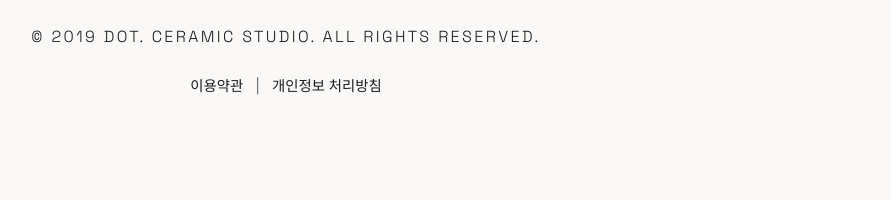
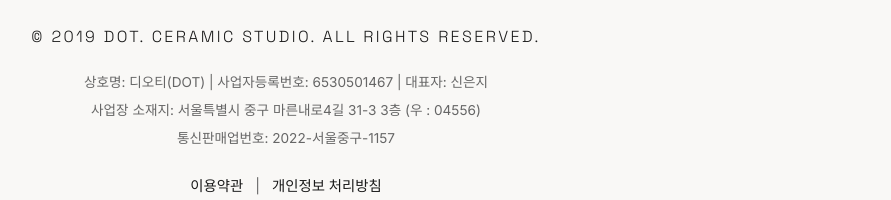
Before and after one commit to nomelancholy/dayoff, a React (Vite) app: page / in a window 1280 px wide. Shown: the part 2215-2415 px from the top of the page, without its empty margins (354-1245 px from the left). Before the commit the page ends 2376 px from the top, so only its background shows below. Built offline with nearby package versions, Linux system fonts and the light colour scheme; no server answers; a web font is replaced by a local one.

Commit message:
Add business information to Footer component
- Included company name, registration number, representative name, business address, and communication sales number in the Footer component for legal compliance and transparency.
- Enhanced the layout with additional styling for better readability.

```diff
--- a/app/common/components/Footer.tsx
+++ b/app/common/components/Footer.tsx
@@ -12,6 +12,15 @@ export const Footer = () => {
       <p className="mono text-dot-primary">
         © 2019 DOT. CERAMIC STUDIO. ALL RIGHTS RESERVED.
       </p>
+      <div className="mt-5 space-y-1 text-[0.8rem] leading-6 text-dot-secondary md:text-[0.85rem]">
+        <p>
+          상호명: 디오티(DOT) | 사업자등록번호: 6530501467 | 대표자: 신은지
+        </p>
+        <p>
+          사업장 소재지: 서울특별시 중구 마른내로4길 31-3 3층 (우 : 04556)
+        </p>
+        <p>통신판매업번호: 2022-서울중구-1157</p>
+      </div>
       <nav
         className="mt-6 flex flex-wrap items-center justify-center gap-x-1 gap-y-2 text-[0.85rem] md:text-[0.9rem]"
         aria-label="법적 고지"
```
